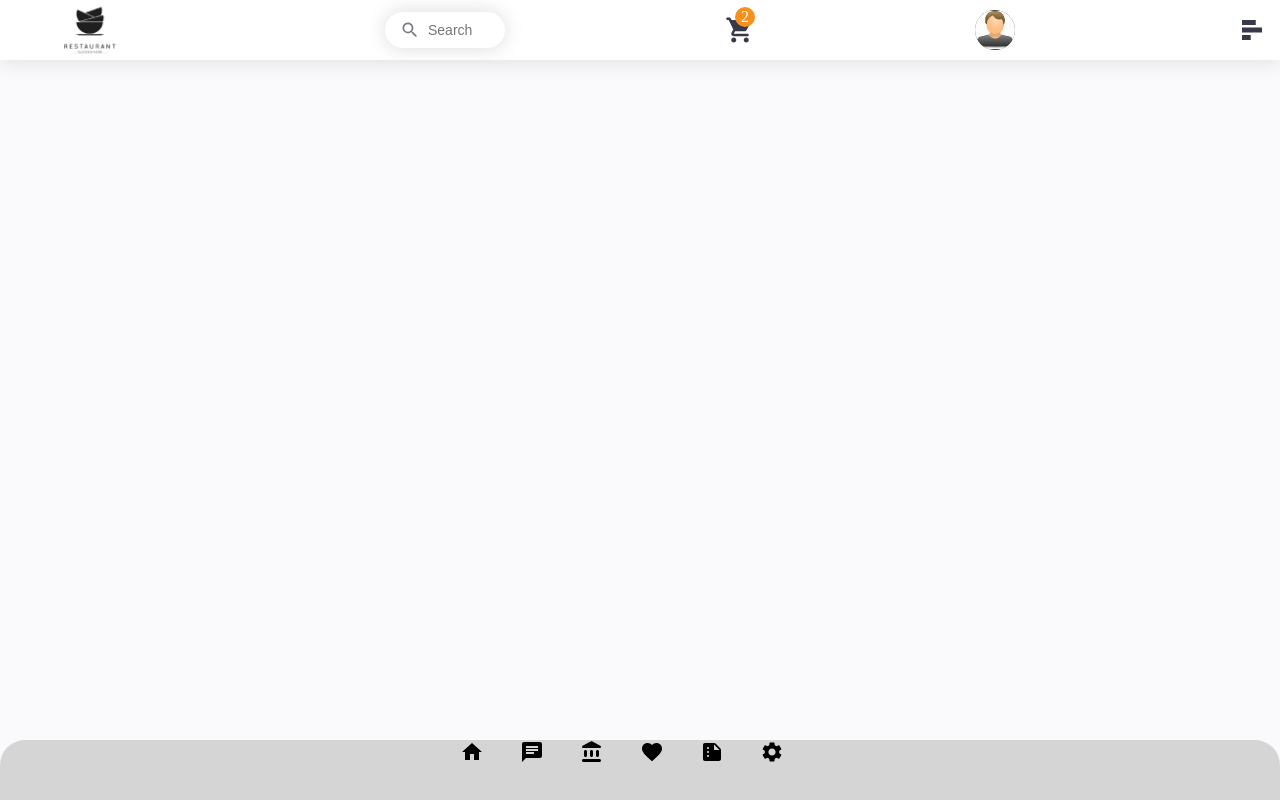
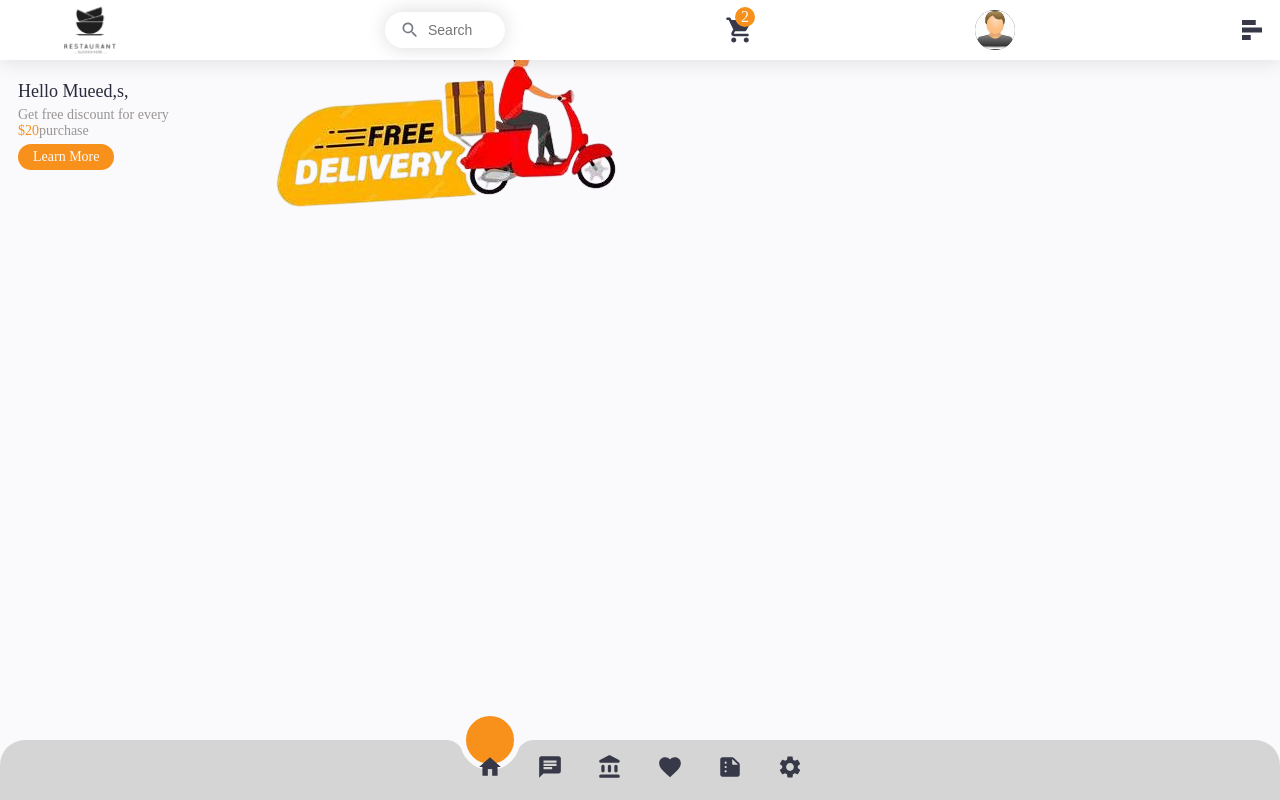
Before and after one commit to ChMueedZafar/Resturant-website-, a React (Create React App) app in the folder my-app/: page / in a window 1280 px wide. Built offline with nearby package versions, Linux system fonts and the light colour scheme.

Commit message:
bottom completed

```diff
--- a/my-app/src/App.css
+++ b/my-app/src/App.css
@@ -176,12 +176,70 @@
   font-size: 26px;
   color: #373848;
 }
-.bottomMenu ul li:hover a .icon {
+.bottomMenu ul li.active a .icon {
   transform: translateY(-26px);
 }
-.bottomMenu ul li:hover a .icon .MuiSvgIcon-root{
+.bottomMenu ul li.active a .icon .MuiSvgIcon-root{
   color: #faf9fb;
   transition: 0.5s;
+}
+.indicator {
+  position: absolute;
+  height: 60px;
+  width: 60px;
+  background: #f8901c;
+  top: -50%;
+  border-radius: 50%;
+  border: 6px solid #faf9fb;
+  transition: 0.5s;
+}
+
+.indicator::before {
+  content: "";
+  position: absolute;
+  top: 50%;
+  left: -20px;
+  width: 18px;
+  height: 18px;
+  background: transparent;
+  border-top-right-radius: 18px;
+  box-shadow: 0px -10px 0 0 #faf9fb;
+}
+
+.indicator::after {
+  content: "";
+  position: absolute;
+  top: 50%;
+  right: -20px;
+  width: 18px;
+  height: 18px;
+  background: transparent;
+  border-top-left-radius: 18px;
+  box-shadow: 0px -10px 0 0 #faf9fb;
+}
+
+.bottomMenu ul li:nth-child(1).active ~ .indicator {
+  transform: translateX(calc(60px * 0));
+}
+
+.bottomMenu ul li:nth-child(2).active ~ .indicator {
+  transform: translateX(calc(60px * 1));
+}
+
+.bottomMenu ul li:nth-child(3).active ~ .indicator {
+  transform: translateX(calc(60px * 2));
+}
+
+.bottomMenu ul li:nth-child(4).active ~ .indicator {
+  transform: translateX(calc(60px * 3));
+}
+
+.bottomMenu ul li:nth-child(5).active ~ .indicator {
+  transform: translateX(calc(60px * 4));
+}
+
+.bottomMenu ul li:nth-child(6).active ~ .indicator {
+  transform: translateX(calc(60px * 5));
 }
 
 
@@ -190,6 +248,67 @@
   main{
     width: 100%;
     height: auto;
-    background: #555;
-    margin-top: 60px; ;
+    background: #faf9fb;
+    margin-top: 60px;
   }
+
+  .banner {
+    width: 100%;
+    height: 130px;
+    border-radius: 10px;
+    background: url("")
+      no-repeat center;
+    background-size: cover;
+    position: relative;
+    display: flex;
+    align-items: center;
+    padding: 0px 10px;
+  }
+
+  .deliveryPic {
+    position: absolute;
+    right: -60px;
+    bottom: -10px;
+    width: 240px;
+  }
+
+  .bannerContent {
+    padding: 8px;
+    display: flex;
+    align-items: flex-start;
+    justify-content: center;
+    flex-direction: column;
+  }
+
+  .bannerContent h3 {
+    font-size: 18px;
+    font-weight: 500;
+    color: #2a2b3c;
+  }
+
+  .bannerContent p {
+    font-size: 14px;
+    width: 200px;
+    color: #989594;
+    margin: 5px 0;
+  }
+
+  .bannerContent p span {
+    color: #f8901c;
+    font-weight: 500;
+  }
+
+  .bannerContent a {
+    background: #f8901c;
+    padding: 5px 15px;
+    border-radius: 100vw;
+    color: #faf9fb;
+    font-size: 14px;
+    font-weight: 500;
+    cursor: pointer;
+  }
+
+  .bannerContent a:hover {
+    box-shadow: 0px 5px 20px rgba(0, 0, 0, 0.15);
+    transition: 0.5s;
+  }
--- a/my-app/src/App.js
+++ b/my-app/src/App.js
@@ -1,17 +1,38 @@
 import { AccountBalanceRounded, Chat, Favorite, Home, Settings, SummarizeRounded } from '@mui/icons-material';
+import { useEffect } from 'react';
 import './App.css';
 import Header from './Components/Header';
 import MenuContainer from './Components/MenuContainer';
+import BannerName from './Components/BannerName'
+import Bannerimg from './Assets/bannerimg.png'
 function App() {
+
+  useEffect(() => {
+    const menuLi = document.querySelectorAll("#menu li");
+
+    function setMenuActive() {
+      menuLi.forEach((n) => n.classList.remove("active"));
+      this.classList.add("active");
+    }
+
+    menuLi.forEach((n) => n.addEventListener("click", setMenuActive));
+  },[]);
+
   return (
     <div className='App'>
+
 
      {/* Header Secation  */}
     <Header></Header>
 
       {/* Main Container  */}
      <main>
-      <div className='menuContainer'></div>
+      <div className='menuContainer'>
+        <div className='banner'>
+           <BannerName name={'Mueed,s'} discount={20} link={'#'}/>
+             <img src={Bannerimg} alt='bannerimg' className='deliverypic '/>
+        </div>
+      </div>
       <div className='rightMenu'></div>
       </main>
 
--- /dev/null
+++ b/my-app/src/Components/BannerName.js
@@ -0,0 +1,16 @@
+import React from 'react'
+
+const BannerName = ({name, discount, link}) => {
+  return (
+    <div className='bannerContent'>
+       <h3>Hello {name},</h3>
+      <p>
+        Get free discount for every <span>${discount}</span>
+        purchase
+      </p>
+      <a href={link}>Learn More</a>
+    </div>
+  )
+}
+
+export default BannerName
--- a/my-app/src/Components/MenuContainer.js
+++ b/my-app/src/Components/MenuContainer.js
@@ -1,13 +1,13 @@
-import React from 'react'
+import React from "react";
 
-const MenuContainer = ({link, icon }) => {
+function MenuContainer({ link, icon }) {
   return (
     <li>
-        <a href={link}/>
-        <span className='icon'> {icon}</span>
+      <a href={link}>
+        <span className="icon">{icon}</span>
+      </a>
     </li>
-
-  )
+  );
 }
 
 export default MenuContainer;
```
Also changed, not shown: my-app/src/Assets/bannerimg.png (added).
